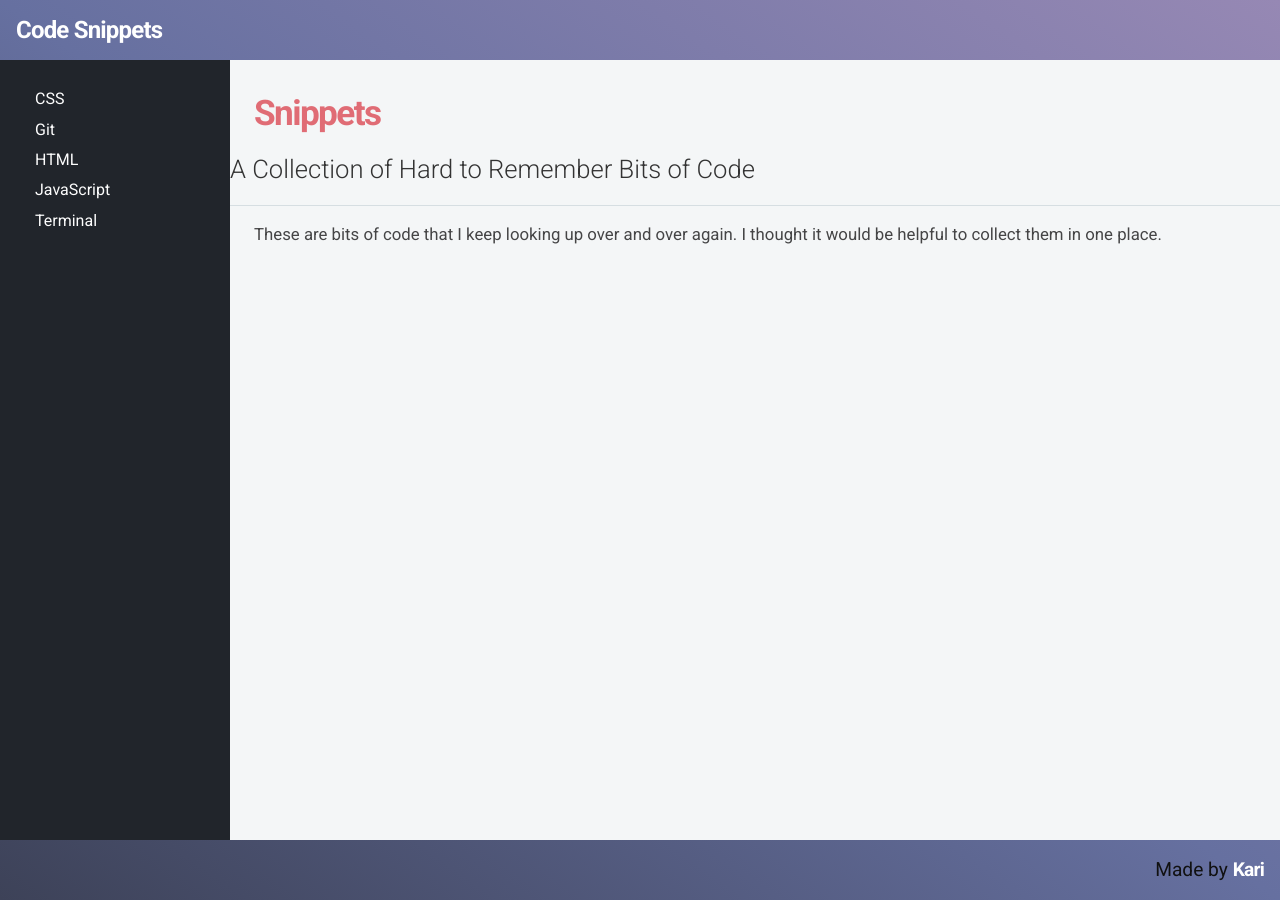
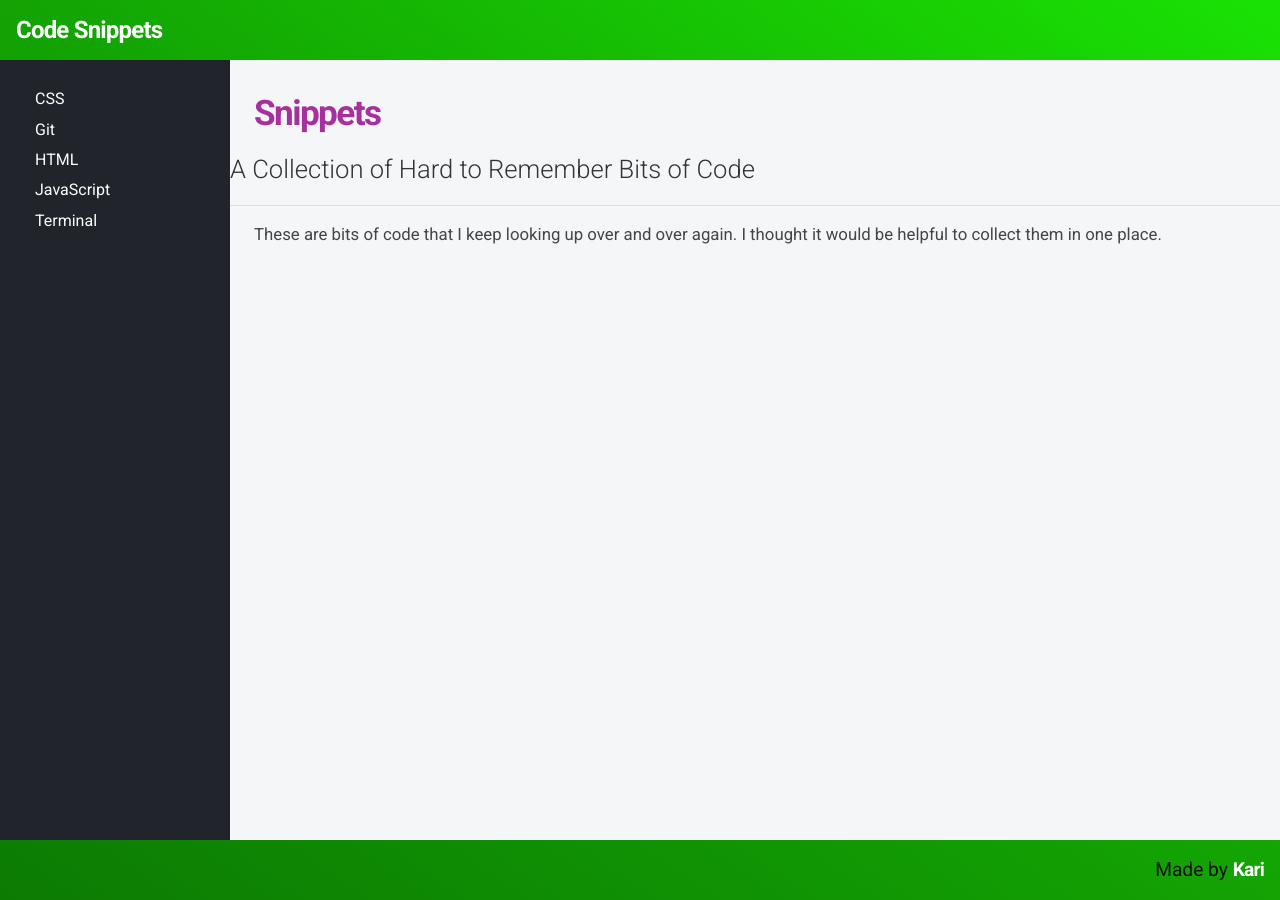
Before and after one commit to KJLarson/snippets, a Jekyll site: the page built from index.html, in a window 1280 px wide. Built offline with Jekyll 4.4.1, drawn with Linux system fonts in a browser that asks for light colours; nearby versions of some CDN libraries.

Commit message:
Change colors.

```diff
--- a/_sass/components/_layout.scss
+++ b/_sass/components/_layout.scss
@@ -80,7 +80,7 @@ ol {
 // Individual styling
 h1 {
 	max-width: 100%;
-	color: #e06c75;
+	color: #a6309e;
 	font-size: 2.2rem;
 	font-weight: 600;
 	margin-bottom: 0;
--- a/_sass/components/_scaffolding.scss
+++ b/_sass/components/_scaffolding.scss
@@ -12,7 +12,7 @@ html {
 // Body base
 body {
 	color: $font-color;
-	background-image: linear-gradient(to top right, #3D4258, #6670A0, #9688B4);
+	background-image: linear-gradient(to top right, #0c7b03, #13a303, #1ae204);
 	background-attachment: fixed;
 	font-size: $body-font-size;
 }
```
